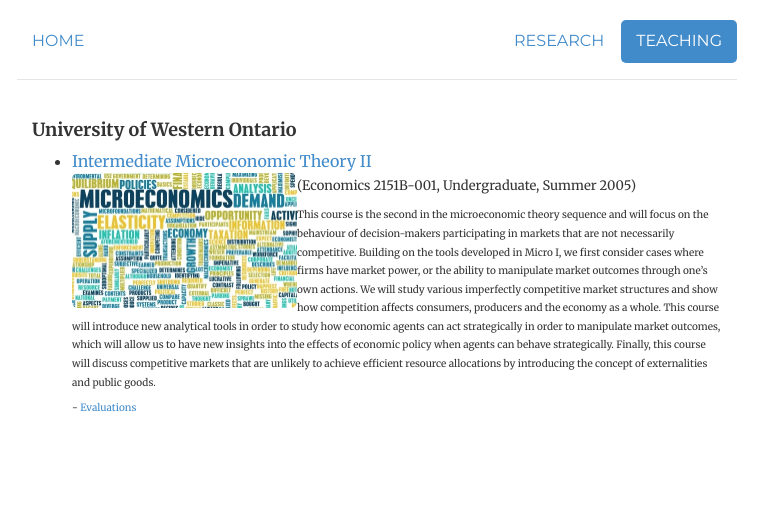
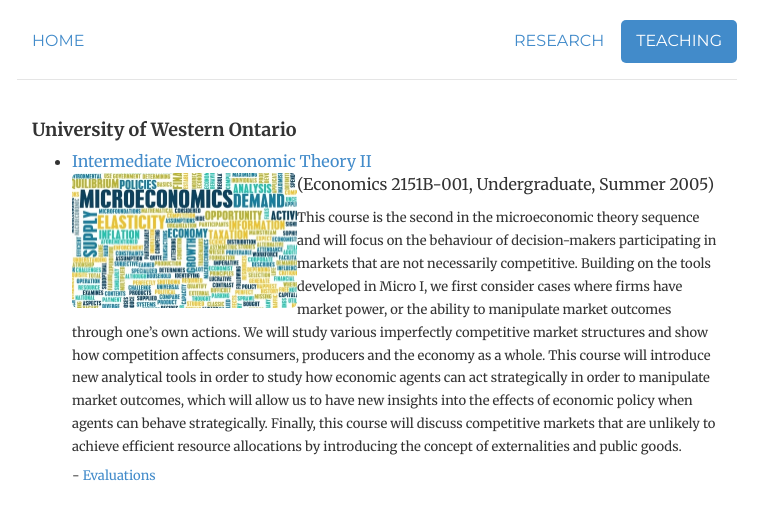
Before and after one commit to morihiroaki/morihiroaki.github.io, a Jekyll site: the page built from teaching.html, in a window 1280 px wide. Shown: the top 520 px of the page, without its empty margins (263-1031 px from the left). Built offline with Jekyll 4.4.1, drawn with Linux system fonts in a browser that asks for light colours.

Commit message:
Update teaching.html

```diff
--- a/teaching.html
+++ b/teaching.html
@@ -12,8 +12,8 @@
 <div class="span-8">
       	<img  class="img-rounded" src="files/micro_image.jpg" height="135" width="225" style='float: left;'>
 </div>
-<p><font size="2">(Economics 2151B-001, Undergraduate, Summer 2005)  </p>
-<p><font size="1">This course is the second in the microeconomic theory sequence and will focus on the behaviour of
+<p><font size="3">(Economics 2151B-001, Undergraduate, Summer 2005)  </p>
+<p><font size="2">This course is the second in the microeconomic theory sequence and will focus on the behaviour of
          decision-makers participating in markets that are not necessarily competitive. Building on the tools developed
          in Micro I, we first consider cases where firms have market power, or the ability to manipulate market outcomes
          through one’s own actions. We will study various imperfectly competitive market structures and show how competition
```
